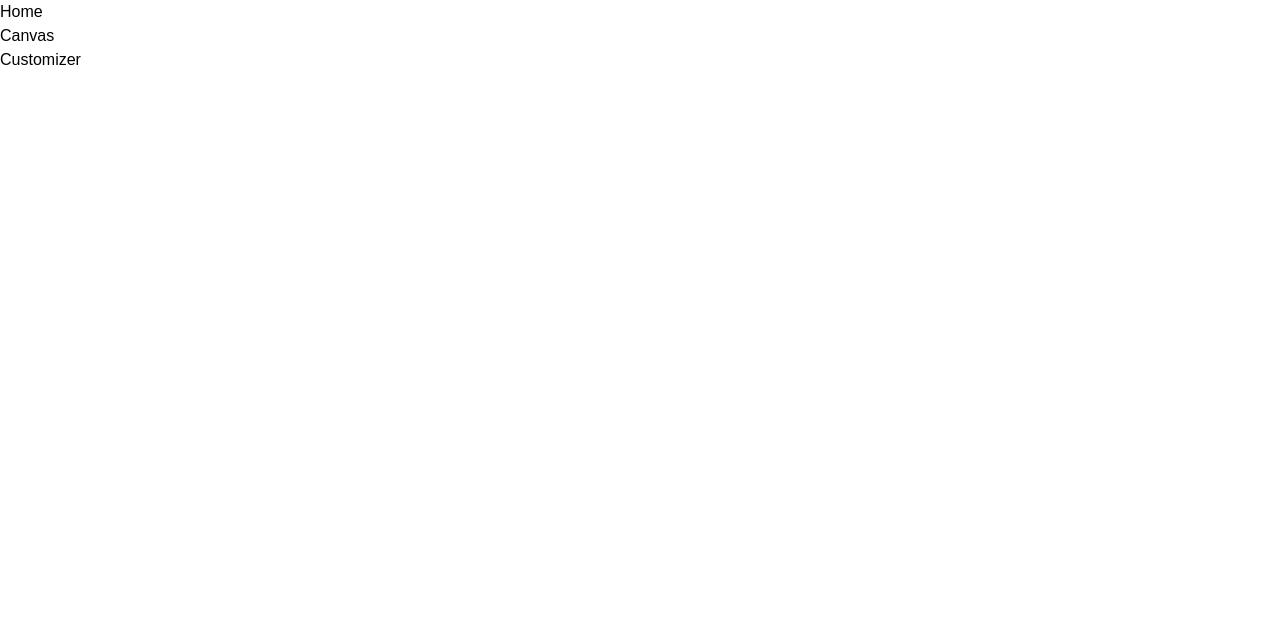
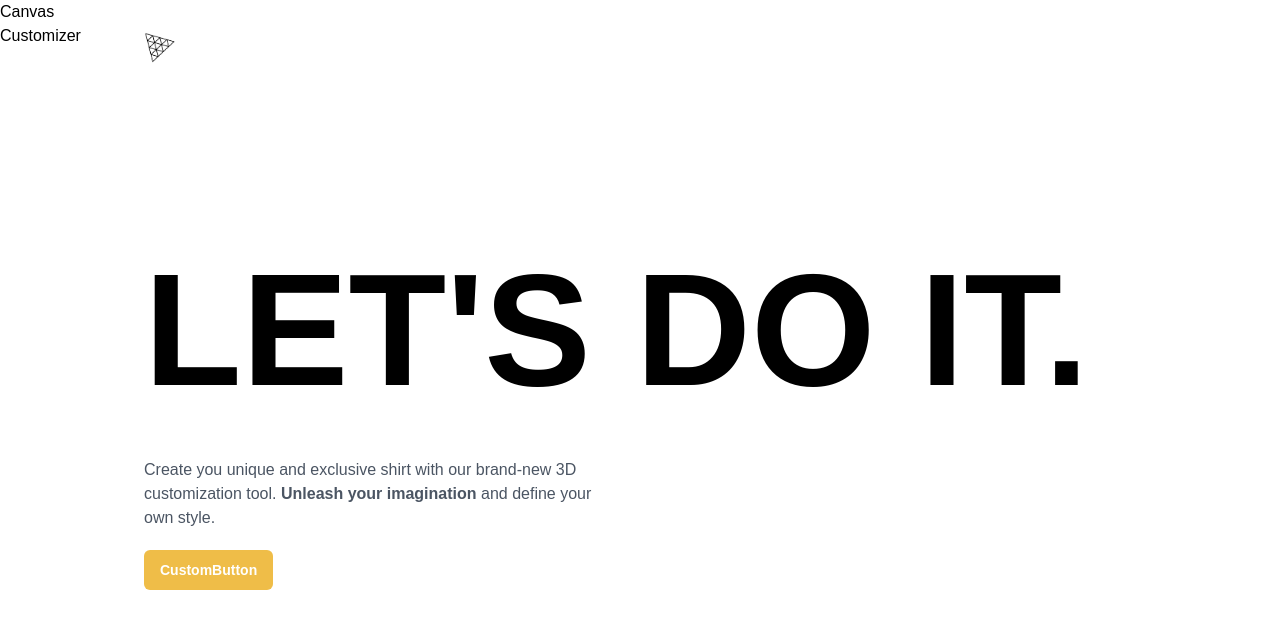
Before and after one commit to rody-huancas/website-3d-threejs-react, a React (Vite) app: page / in a window 1280 px wide. Shown: the top 628 px of the page. Built offline with nearby package versions, Linux system fonts and the light colour scheme; a web font is replaced by a local one.

Commit message:
Add: home page and valtio for state

```diff
--- /dev/null
+++ b/src/components/CustomButton.jsx
@@ -0,0 +1,25 @@
+import state from "../store";
+import { useSnapshot } from "valtio";
+
+export const CustomButton = ({ type, title, customStyles, handleClick }) => {
+  const snap = useSnapshot(state);
+
+  const generateStyle = (type) => {
+    if (type === "filled") {
+      return {
+        backgroundColor: snap.color,
+        color: "#fff",
+      };
+    }
+  };
+
+  return (
+    <button
+      className={`px-2 py-1.5 rounded-md ${customStyles}`}
+      style={generateStyle(type)}
+      onClick={handleClick}
+    >
+      CustomButton
+    </button>
+  );
+};
--- /dev/null
+++ b/src/components/index.js
@@ -0,0 +1 @@
+export * from "./CustomButton"
--- a/src/pages/Home.jsx
+++ b/src/pages/Home.jsx
@@ -1,7 +1,53 @@
+import { useSnapshot } from "valtio";
+import { AnimatePresence, motion } from "framer-motion";
+import { headContainerAnimation, headContentAnimation, headTextAnimation, slideAnimation } from "../config/motion";
+import state from "../store";
+import { CustomButton } from "../components"
+
 const Home = () => {
+  const snap = useSnapshot(state);
+
   return (
-    <div>Home</div>
-  )
-}
+    <AnimatePresence>
+      {snap.intro && (
+        <motion.div className="home" {...slideAnimation("left")}>
+          <motion.header {...slideAnimation("down")}>
+            <img
+              src="./threejs.png"
+              alt="logo"
+              className="w-8 h-8 object-contain"
+            />
+          </motion.header>
 
-export default Home
+          <motion.div className="home-content" {...headContainerAnimation}>
+            <motion.div {...headTextAnimation}>
+              <h1 className="head-text">
+                LET'S <br className="xl:bloc hidden" /> DO IT.
+              </h1>
+            </motion.div>
+
+            <motion.div
+              {...headContentAnimation}
+              className="flex flex-col gap-5"
+            >
+              <p className="max-w-md font-normal text-gray-600 text-base">
+                Create you unique and exclusive shirt with our brand-new 3D
+                customization tool. <strong>Unleash your imagination</strong>{" "}
+                and define your own style.
+              </p>
+
+              <CustomButton
+                type="filled"
+                title="Custom It"
+                handleClick={() => state.intro = false}
+                customStyles="w-fit px-4 py-2.5 font-bold text-sm"
+              />
+            </motion.div>
+          </motion.div>
+        </motion.div>
+      )}
+    </AnimatePresence>
+  );
+};
+
+export default Home;
--- /dev/null
+++ b/src/store/index.js
@@ -0,0 +1,12 @@
+import { proxy } from "valtio";
+
+const state = proxy({
+  intro: true,
+  color: "#EFBD48",
+  isLogoTexture: true,
+  isFullTexture: false,
+  logoDecal: "./threejs.png",
+  fullDecal: "./threejs.png",
+});
+
+export default state;
```
